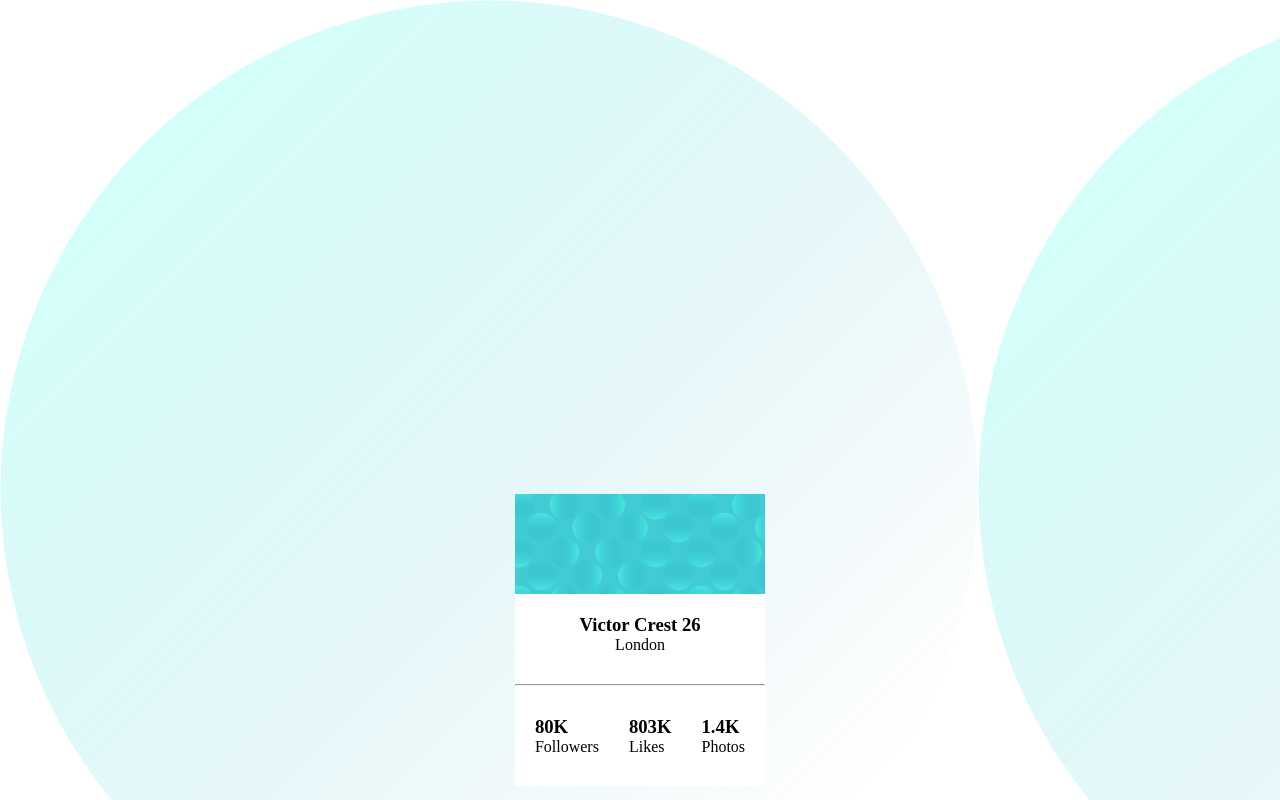
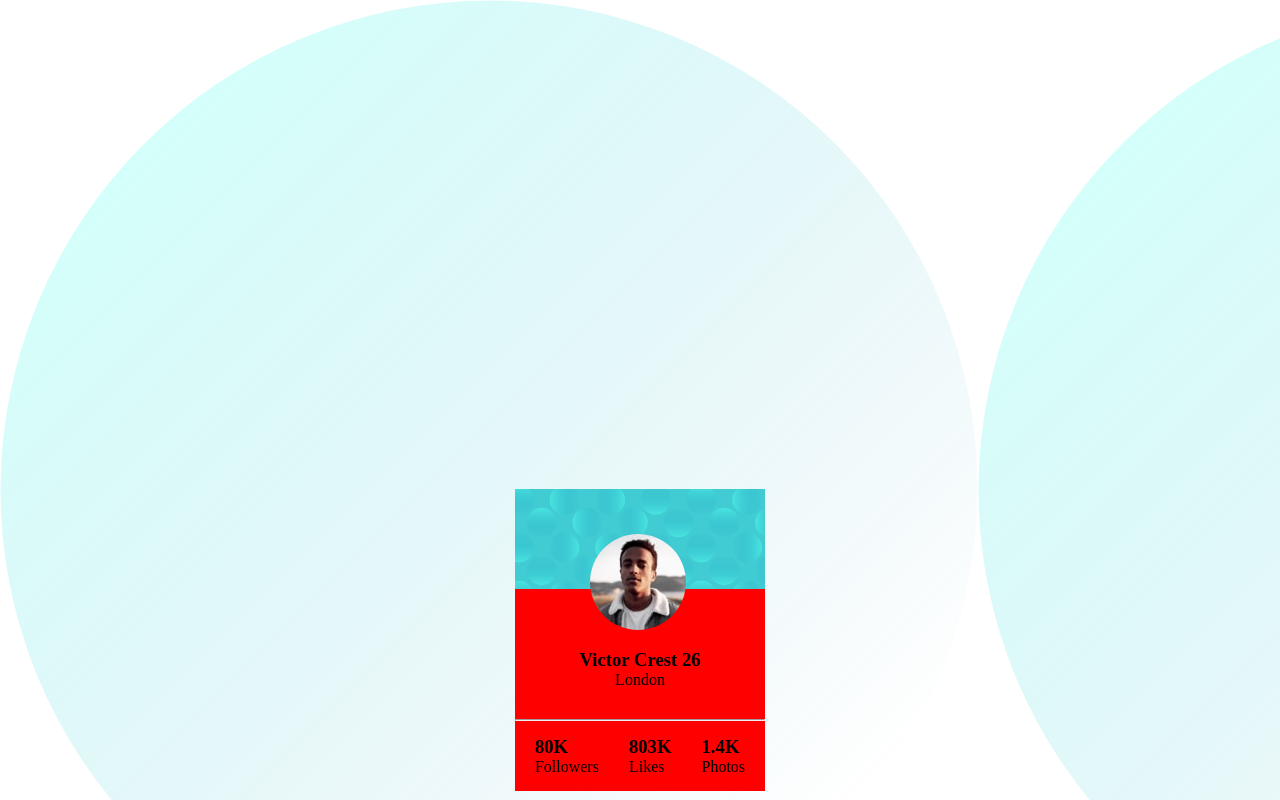
Before and after one commit to Ronandt/Other-codes, a plain HTML site: page frontendmentor/profile-card-component-main/index.html in a window 1280 px wide. Shown: the top 800 px of the page. Drawn offline with Linux system fonts and the light colour scheme.

Commit message:
added image fixed padding don't mind background

```diff
--- a/frontendmentor/profile-card-component-main/index.css
+++ b/frontendmentor/profile-card-component-main/index.css
@@ -26,11 +26,14 @@ body {
 #center {
   text-align: center;
   width: 250px;
+ margin-top: 60px;
+
 }
 
 #flex-container div {
-  margin-top: 30px;
-  margin-bottom: 30px;
+  align-items: center;
+  margin-top: 15px;
+  margin-bottom: 15px;
 }
 
 p {
@@ -42,3 +45,10 @@ p {
   height: 100px;
   width: 250px;
 }
+
+img {
+  border-radius: 100%;
+  position:  relative;
+  left: 75px;
+  top: 45px;
+}
--- a/frontendmentor/profile-card-component-main/index.html
+++ b/frontendmentor/profile-card-component-main/index.html
@@ -28,12 +28,13 @@
   <body>
     <div id="flex-parent">
       <div class="blue">
+        <img src="images/image-victor.jpg" alt="victor">
 
 
       </div>
-      <div style="background-color: white;">
+      <div style="background-color: red;">
         <div id="center">
-          <h3>Victor Crest 26</h3>
+          <h3 id="t">Victor Crest 26</h3>
           <p>London</p>
         </div>
         <hr />
```
